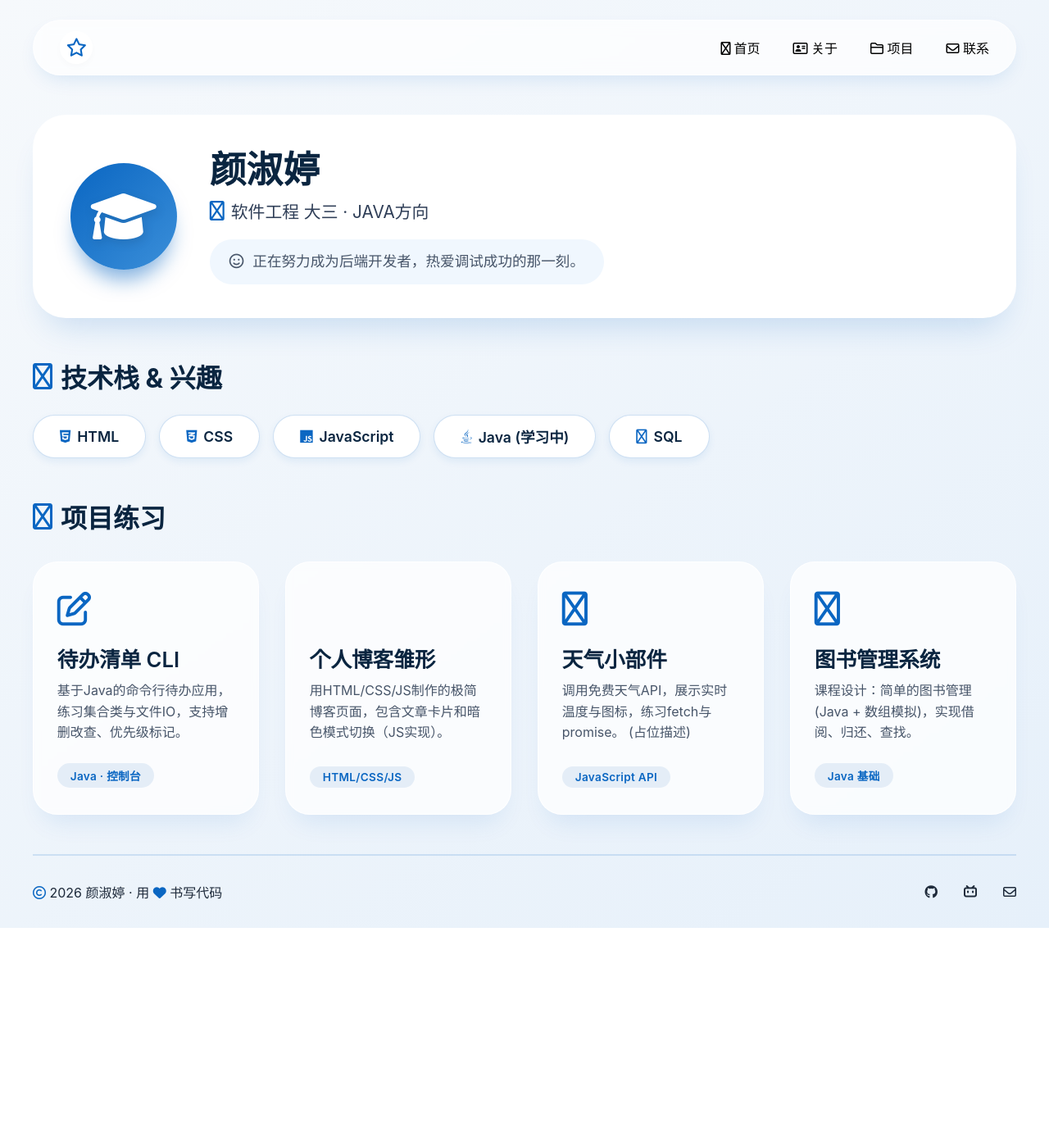
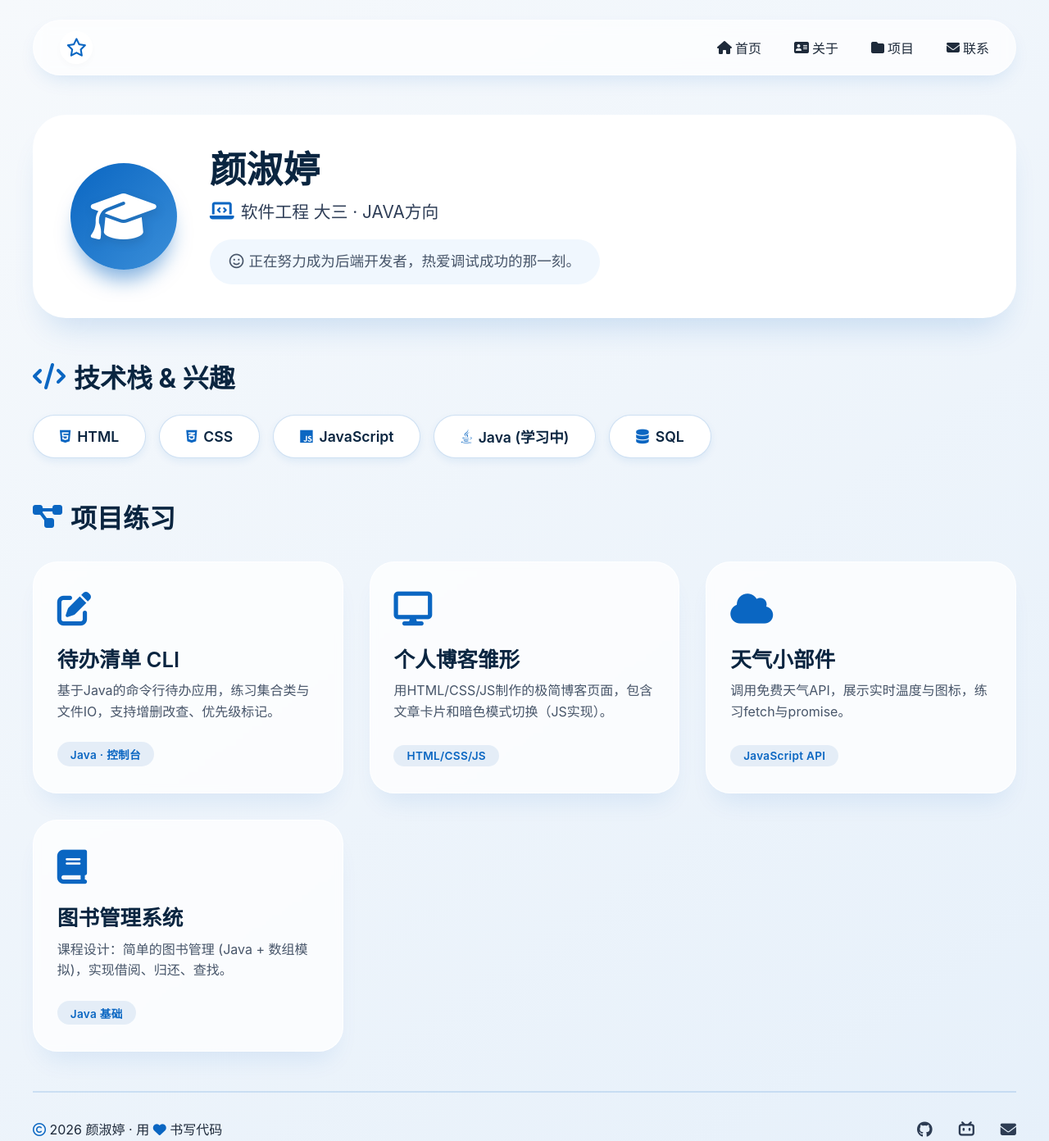
Before and after one commit to yyhun05/yyhun05.github.io, a plain HTML site: page index.html in a window 1280 px wide. Shown: the whole page at 82% size. Before the commit the page ends 1132 px from the top, so only its background shows below. Drawn offline with Linux system fonts and the light colour scheme.

Commit message:
Update index.html

```diff
--- a/index.html
+++ b/index.html
@@ -1,11 +1,11 @@
 <!DOCTYPE html>
-<html lang="en">
+<html lang="zh-CN">
 <head>
     <meta charset="UTF-8">
     <meta name="viewport" content="width=device-width, initial-scale=1.0">
     <title>颜淑婷 · 个人主页</title>
-    <!-- Font Awesome 6 (免费图标库) 用于头像/图标 -->
-    <link rel="stylesheet" href="https://cdnjs.cloudflare.com/ajax/libs/font-awesome/6.0.0-beta3/css/all.min.css">
+    <!-- Font Awesome 6 (修复：移除URL末尾空格) -->
+    <link rel="stylesheet" href="https://cdnjs.cloudflare.com/ajax/libs/font-awesome/6.4.0/css/all.min.css">
     <style>
         /* 全局重置与字体 */
         * {
@@ -18,7 +18,6 @@
         body {
             min-height: 100vh;
             background: linear-gradient(145deg, #f6f9fc 0%, #e6f0fa 100%);
-            /* 柔和的渐变背景 */
             display: flex;
             flex-direction: column;
             align-items: center;
@@ -26,13 +25,13 @@
             padding: 1.5rem 1.5rem 0;
         }
 
-        /* 主容器 – 最大宽度，优雅居中 */
+        /* 主容器 */
         .page {
             max-width: 1200px;
             width: 100%;
         }
 
-        /* ---------- 导航栏 (flex) ---------- */
+        /* ---------- 导航栏 ---------- */
         .navbar {
             display: flex;
             justify-content: space-between;
@@ -64,6 +63,7 @@
             align-items: center;
             justify-content: center;
             box-shadow: 0 4px 8px rgba(0,0,0,0.02);
+            cursor: pointer;
         }
 
         .nav-links {
@@ -72,13 +72,17 @@
             list-style: none;
         }
 
+        /* 修复：添加a标签样式 */
         .nav-links a {
             text-decoration: none;
             font-weight: 500;
             color: #1e2a3a;
             font-size: 1rem;
             transition: color 0.2s ease, transform 0.2s ease;
-            display: inline-block;
+            display: inline-flex;
+            align-items: center;
+            gap: 4px;
+            cursor: pointer;
         }
 
         .nav-links a:hover {
@@ -86,7 +90,7 @@
             transform: translateY(-2px);
         }
 
-        /* 手机端导航 (响应式) */
+        /* 手机端导航 */
         @media (max-width: 600px) {
             .navbar {
                 padding: 0.8rem 1.5rem;
@@ -94,9 +98,12 @@
             .nav-links {
                 gap: 1.2rem;
             }
+            .nav-links a {
+                font-size: 0.9rem;
+            }
         }
 
-        /* ---------- 个人卡片 (grid / flex混合) ---------- */
+        /* ---------- 个人卡片 ---------- */
         .intro-card {
             background: white;
             border-radius: 40px;
@@ -111,11 +118,11 @@
             gap: 2.5rem;
         }
         .intro-card:hover {
-            box-shadow: 0 30px 50px -16px #0a66c2;
+            box-shadow: 0 30px 50px -16px rgba(10, 102, 194, 0.3);
             transform: scale(1.01);
         }
 
-        /* 头像区 (纯色圆形 + Font Awesome图标) */
+        /* 头像区 */
         .avatar {
             flex-shrink: 0;
             width: 130px;
@@ -150,13 +157,6 @@
             margin-bottom: 0.5rem;
         }
 
-        .intro-text .highlight {
-            color: #0a66c2;
-            border-bottom: 3px solid #0a66c2;
-            display: inline-block;
-            padding-bottom: 4px;
-        }
-
         .intro-text .subtitle {
             font-size: 1.3rem;
             color: #2f3e57;
@@ -181,10 +181,11 @@
             background: #f0f7fe;
             padding: 0.8rem 1.5rem;
             border-radius: 40px;
-            display: inline-block;
+            display: inline-flex;
+            align-items: center;
         }
 
-        /* ---------- 技能标签 (flex布局) ---------- */
+        /* ---------- 技能标签 ---------- */
         .skills-section {
             margin-bottom: 3rem;
         }
@@ -222,6 +223,7 @@
             align-items: center;
             gap: 8px;
             font-size: 1.1rem;
+            cursor: default;
         }
         .skill-tag i {
             color: #0a66c2;
@@ -230,17 +232,17 @@
             background: #0a66c2;
             color: white;
             transform: translateY(-5px) scale(1.05);
-            box-shadow: 0 12px 16px -8px #0a66c2;
+            box-shadow: 0 12px 16px -8px rgba(10,102,194,0.4);
             border-color: transparent;
         }
         .skill-tag:hover i {
             color: white;
         }
 
-        /* ---------- 项目卡片 (grid布局) ---------- */
+        /* ---------- 项目卡片 ---------- */
         .projects-grid {
             display: grid;
-            grid-template-columns: repeat(auto-fit, minmax(250px, 1fr));
+            grid-template-columns: repeat(auto-fit, minmax(280px, 1fr));
             gap: 2rem;
             margin: 2rem 0 3rem;
         }
@@ -256,13 +258,14 @@
             transition: all 0.3s cubic-bezier(0.2, 0.9, 0.3, 1.2);
             display: flex;
             flex-direction: column;
+            min-height: 280px;
         }
 
         .project-card:hover {
             transform: translateY(-10px);
             background: white;
             border-color: #0a66c2;
-            box-shadow: 0 30px 40px -16px #0a66c2;
+            box-shadow: 0 30px 40px -16px rgba(10,102,194,0.25);
         }
 
         .project-icon {
@@ -324,11 +327,13 @@
             gap: 2rem;
         }
 
+        /* 修复：添加a标签包裹 */
         .footer-links a {
             color: #2d3c53;
             text-decoration: none;
             transition: 0.2s;
             font-size: 1.2rem;
+            display: inline-flex;
         }
 
         .footer-links a:hover {
@@ -340,18 +345,20 @@
             color: #0a66c2;
         }
 
-        /* 超小屏微调 */
+        /* 响应式微调 */
+        @media (max-width: 768px) {
+            .projects-grid {
+                grid-template-columns: 1fr;
+            }
+        }
+
         @media (max-width: 480px) {
             body { padding: 0.8rem; }
-            .intro-card { padding: 2rem 1.2rem; }
+            .intro-card { padding: 2rem 1.2rem; gap: 1.5rem; }
             .intro-text h1 { font-size: 2.2rem; }
             .avatar { width: 100px; height: 100px; font-size: 3rem; }
             .footer { flex-direction: column; gap: 1rem; text-align: center; }
-        }
-
-        /* 辅助间距 */
-        .spacer {
-            height: 1rem;
+            .section-title { font-size: 1.6rem; }
         }
     </style>
 </head>
@@ -361,22 +368,23 @@
         <nav class="navbar">
             <div class="logo"><i class="fa-regular fa-star"></i></div>
             <ul class="nav-links">
-                <li><i class="fa-regular fa-house" style="margin-right: 4px;"></i>首页</li>
-                <li><i class="fa-regular fa-address-card"></i> 关于</li>
-                <li><i class="fa-regular fa-folder"></i> 项目</li>
-                <li><i class="fa-regular fa-envelope"></i> 联系</li>
+                <!-- 修复：添加<a>标签 -->
+                <li><a href="#"><i class="fa-solid fa-house"></i> 首页</a></li>
+                <li><a href="#"><i class="fa-solid fa-address-card"></i> 关于</a></li>
+                <li><a href="#"><i class="fa-solid fa-folder"></i> 项目</a></li>
+                <li><a href="#"><i class="fa-solid fa-envelope"></i> 联系</a></li>
             </ul>
         </nav>
 
-        <!-- 个人介绍卡片 (头像 + 姓名/简介) -->
+        <!-- 个人介绍卡片 -->
         <div class="intro-card">
             <div class="avatar">
-                <i class="fa-solid fa-graduation-cap"></i>  <!-- 使用毕业帽图标 符合要求 -->
+                <i class="fa-solid fa-graduation-cap"></i>
             </div>
             <div class="intro-text">
                 <h1>颜淑婷</h1>
                 <div class="subtitle">
-                    <i class="fa-regular fa-laptop-code"></i>
+                    <i class="fa-solid fa-laptop-code"></i>
                     <span>软件工程 大三 · JAVA方向</span>
                 </div>
                 <div class="intro-desc">
@@ -389,68 +397,62 @@
         <!-- 技能标签区域 -->
         <div class="skills-section">
             <div class="section-title">
-                <i class="fa-regular fa-code"></i>
+                <i class="fa-solid fa-code"></i>
                 <span>技术栈 & 兴趣</span>
             </div>
             <div class="skill-tags">
                 <span class="skill-tag"><i class="fa-brands fa-html5"></i> HTML</span>
                 <span class="skill-tag"><i class="fa-brands fa-css3-alt"></i> CSS</span>
                 <span class="skill-tag"><i class="fa-brands fa-js"></i> JavaScript</span>
-                <!-- 为了美观多两个占位标签，突出学习方向，但技能保持作业要求的3个。额外标签不写具体技能，只做氛围 -->
                 <span class="skill-tag"><i class="fa-brands fa-java"></i> Java (学习中)</span>
-                <span class="skill-tag"><i class="fa-regular fa-database"></i> SQL</span>
+                <span class="skill-tag"><i class="fa-solid fa-database"></i> SQL</span>
             </div>
         </div>
 
-        <!-- 项目展示占位卡片 (至少3个) 使用grid响应式 -->
+        <!-- 项目展示 -->
         <div class="section-title" style="margin-bottom: 0.5rem;">
-            <i class="fa-regular fa-diagram-project"></i>
+            <i class="fa-solid fa-diagram-project"></i>
             <span>项目练习</span>
         </div>
         <div class="projects-grid">
-            <!-- 卡片 1 -->
             <div class="project-card">
-                <div class="project-icon"><i class="fa-regular fa-pen-to-square"></i></div>
+                <div class="project-icon"><i class="fa-solid fa-pen-to-square"></i></div>
                 <h3>待办清单 CLI</h3>
-                <p>基于Java的命令行待办应用，练习集合类与文件IO，支持增删改查、优先级标记。</p >
+                <p>基于Java的命令行待办应用，练习集合类与文件IO，支持增删改查、优先级标记。</p>
                 <span class="project-tag">Java · 控制台</span>
             </div>
-            <!-- 卡片 2 -->
             <div class="project-card">
-                <div class="project-icon"><i class="fa-regular fa-display"></i></div>
+                <div class="project-icon"><i class="fa-solid fa-display"></i></div>
                 <h3>个人博客雏形</h3>
-                <p>用HTML/CSS/JS制作的极简博客页面，包含文章卡片和暗色模式切换（JS实现）。</p >
+                <p>用HTML/CSS/JS制作的极简博客页面，包含文章卡片和暗色模式切换（JS实现）。</p>
                 <span class="project-tag">HTML/CSS/JS</span>
             </div>
-            <!-- 卡片 3 -->
             <div class="project-card">
-                <div class="project-icon"><i class="fa-regular fa-cloud"></i></div>
+                <div class="project-icon"><i class="fa-solid fa-cloud"></i></div>
                 <h3>天气小部件</h3>
-                <p>调用免费天气API，展示实时温度与图标，练习fetch与promise。 (占位描述)</p >
+                <p>调用免费天气API，展示实时温度与图标，练习fetch与promise。</p>
                 <span class="project-tag">JavaScript API</span>
             </div>
-            <!-- 卡片 4 (多一个更饱满，但仍满足≥3) -->
             <div class="project-card">
-                <div class="project-icon"><i class="fa-regular fa-rectangle-ad"></i></div>
+                <div class="project-icon"><i class="fa-solid fa-book"></i></div>
                 <h3>图书管理系统</h3>
-                <p>课程设计：简单的图书管理 (Java + 数组模拟)，实现借阅、归还、查找。</p >
+                <p>课程设计：简单的图书管理 (Java + 数组模拟)，实现借阅、归还、查找。</p>
                 <span class="project-tag">Java 基础</span>
             </div>
         </div>
 
-        <!-- 页脚区域 -->
+        <!-- 页脚 -->
         <footer class="footer">
             <div class="footer-copy">
                 <i class="fa-regular fa-copyright"></i> 2026 颜淑婷 · 用 <i class="fa-solid fa-heart" style="color: #0a66c2;"></i> 书写代码
             </div>
             <div class="footer-links">
-                <i class="fa-brands fa-github"></i>
-                <i class="fa-brands fa-bilibili"></i>
-                <i class="fa-regular fa-envelope"></i>
+                <!-- 修复：添加<a>标签 -->
+                <a href="#" title="GitHub"><i class="fa-brands fa-github"></i></a>
+                <a href="#" title="Bilibili"><i class="fa-brands fa-bilibili"></i></a>
+                <a href="#" title="Email"><i class="fa-solid fa-envelope"></i></a>
             </div>
         </footer>
     </div>
-
-    <!-- 不需要额外脚本，只做静态展示。但加一小段悬停微细节 已全在style中 -->
 </body>
 </html>
```
